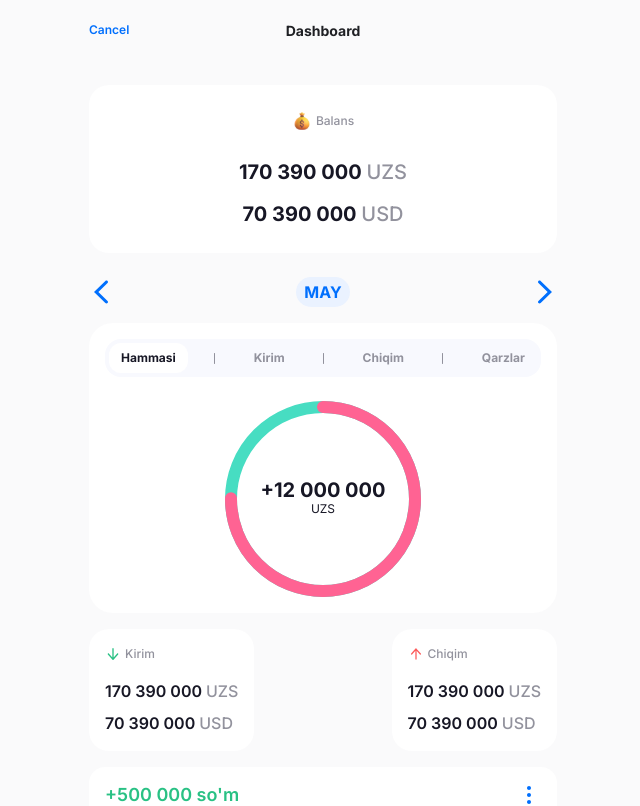
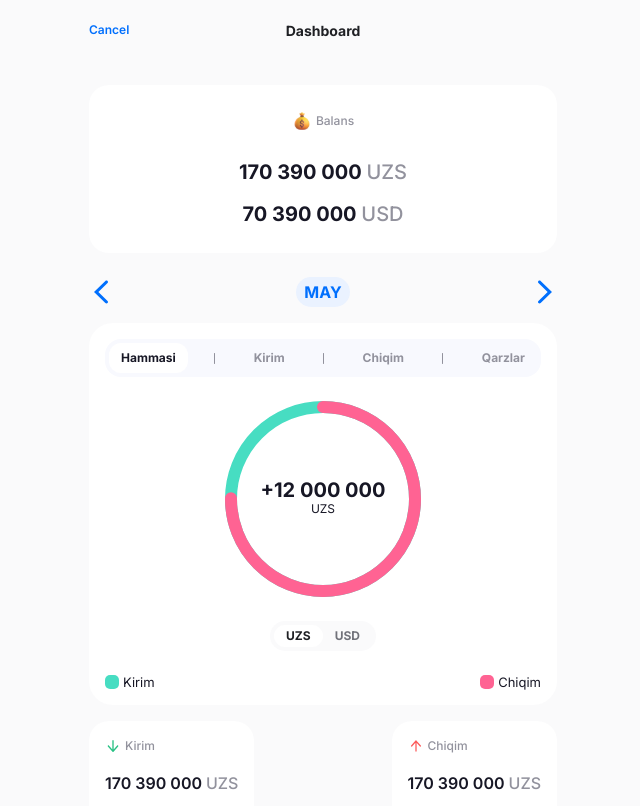
Before and after one commit to ShodiyorShukurov/hisobchi-dashboard, a React (Vite) app: page /dashboard in a window 1280 px wide. Shown: the top 806 px of the page, without its empty margins (317-957 px from the left). Built offline with nearby package versions, Linux system fonts and the light colour scheme.

Commit message:
dashboard

```diff
--- a/src/components/CircleProgress.tsx
+++ b/src/components/CircleProgress.tsx
@@ -1,3 +1,5 @@
+import { useState } from 'react';
+
 const CircleProgress = ({ value = 75, amount = 12000000 }) => {
   const radius = 98;
   const stroke = 12;
@@ -5,7 +7,9 @@ const CircleProgress = ({ value = 75, amount = 12000000 }) => {
   const circumference = 2 * Math.PI * normalizedRadius;
   const strokeDashoffset = circumference - (value / 100) * circumference;
 
+  const [checked, setChecked] = useState('1');
   return (
+    <>
       <div className="flex items-center justify-center mt-[24px]">
         <svg
           height={radius * 2}
@@ -39,11 +43,51 @@ const CircleProgress = ({ value = 75, amount = 12000000 }) => {
         {/* Text in the center */}
         <div className="absolute text-center">
           <div className="text-[20px] font-bold text-[#171725] leading-[100%]">
-          +{amount.toLocaleString("ru-RU")}
+            +{amount.toLocaleString('ru-RU')}
           </div>
-        <div className="text-[12px] leading-semibold text-[#171725]">UZS</div>
+          <div className="text-[12px] leading-semibold text-[#171725]">
+            {checked == '1' ? 'UZS' : 'USD'}
           </div>
         </div>
+      </div>
+
+      <ul className="flex items-center justify-center w-fit mx-auto bg-[#FAFAFB] rounded-[16px] mt-[24px] p-[4px]">
+        <li
+          onClick={() => setChecked('1')}
+          className={`text-[12px] font-bold leading-[120%] ${
+            checked == '1' ? 'text-[#1F2024] bg-[#FFF]' : 'text-[#71727A]'
+          }  px-3 py-1 rounded-[12px] cursor-pointer`}
+        >
+          UZS
+        </li>
+        <li
+          onClick={() => setChecked('2')}
+          className={`text-[12px] font-bold leading-[120%] ${
+            checked == '2' ? 'text-[#1F2024] bg-[#FFF]' : 'text-[#71727A]'
+          }  px-3 py-1 rounded-[12px] cursor-pointer`}
+        >
+          USD
+        </li>
+      </ul>
+
+      <div className="flex items-center justify-between mt-[24px]">
+        <div className="text-[13px] leading-[13px] text-[#171725] flex items-center gap-1">
+          <div
+            style={{ boxShadow: '0px 4px 4px 0px rgba(255, 255, 255, 0.25)' }}
+            className="w-[14px] h-[14px] rounded-[5px] bg-[#47DDC2]"
+          />
+          Kirim
+        </div>
+
+        <div className="text-[13px] leading-[13px] text-[#171725] flex items-center gap-1">
+          <div
+            style={{ boxShadow: '0px 4px 4px 0px rgba(255, 255, 255, 0.25)' }}
+            className="w-[14px] h-[14px] rounded-[5px] bg-[#FF6393]"
+          />
+          Chiqim
+        </div>
+      </div>
+    </>
   );
 };
 
```
Lines whose indentation alone changed are shown as unchanged.
